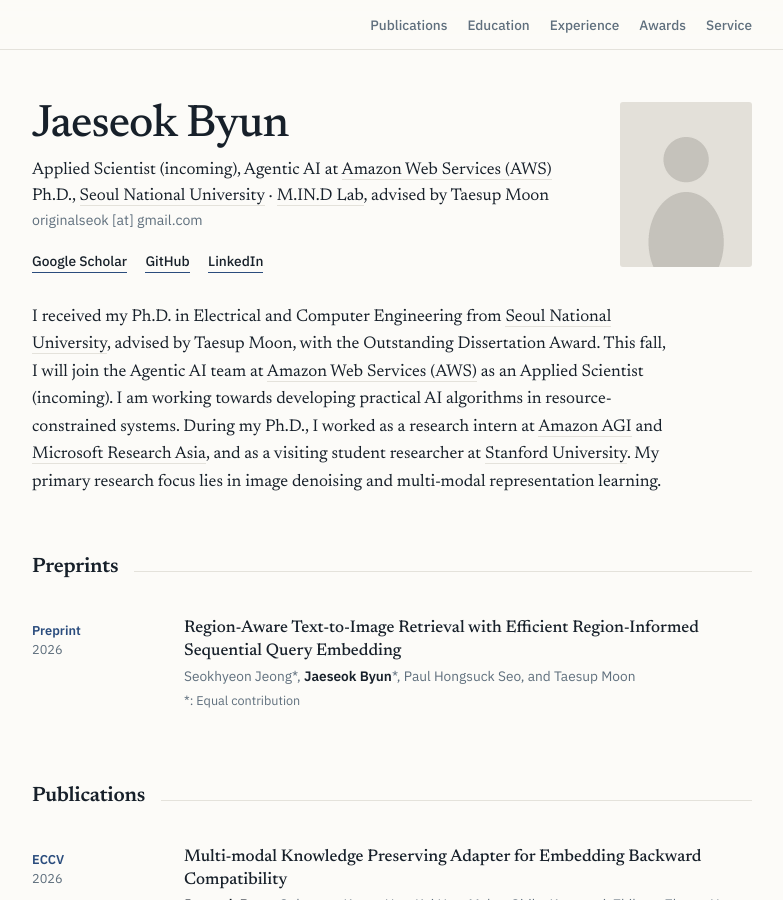
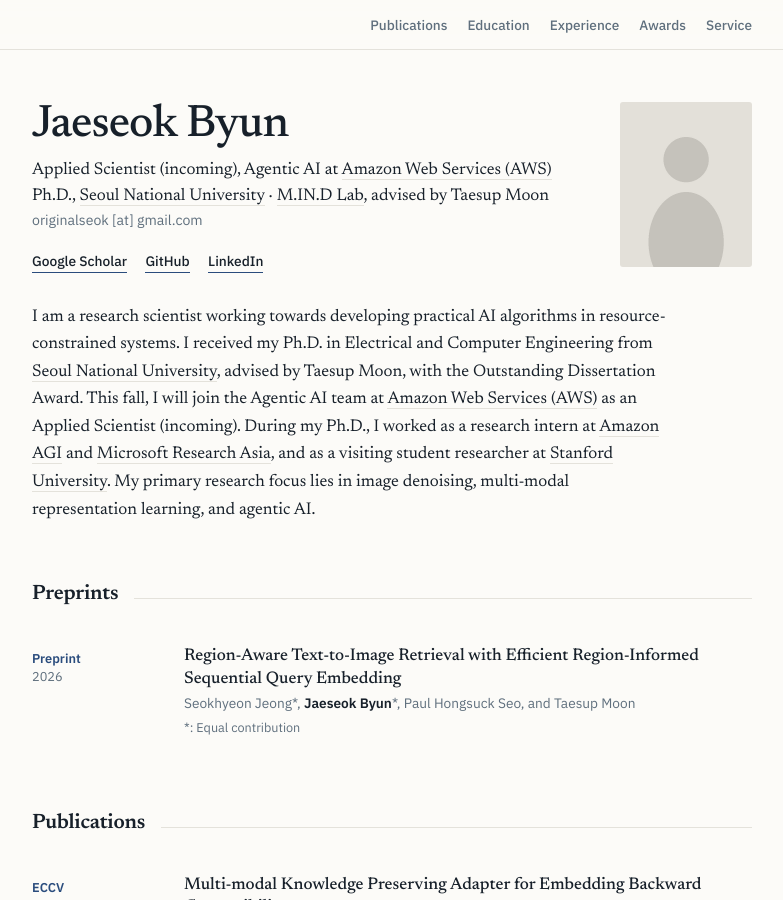
Before and after one commit to jaeseokbyun/jaeseokbyun.github.io, a Jekyll site: the page built from index.html, in a window 1280 px wide and 900 px high. Shown: the whole window, without its empty margins (248-1031 px from the left). Built offline with Jekyll 4.4.1, drawn with Linux system fonts in a browser that asks for light colours.

Commit message:
Lead bio with research scientist line, add agentic AI focus
Co-Authored-By: Claude Opus 5 (1M context) <noreply@anthropic.com>

```diff
--- a/_config.yml
+++ b/_config.yml
@@ -4,7 +4,7 @@ tagline: Incoming Applied Scientist at Amazon Web Services (AWS)
 description: >-
   Jaeseok Byun is an incoming applied scientist on the Agentic AI team at
   Amazon Web Services (AWS), with a Ph.D. from Seoul National University (M.IN.D Lab),
-  working on image denoising and multi-modal representation learning.
+  working on image denoising, multi-modal representation learning, and agentic AI.
 
 # GitHub Pages 주소. <username>.github.io 레포면 아래처럼,
 # 커스텀 도메인을 쓰면 https://your-domain.com 으로 바꾸세요.
--- a/_data/profile.yml
+++ b/_data/profile.yml
@@ -30,15 +30,15 @@ links:
   #   url: /assets/files/cv.pdf
 
 bio: >-
-  I received my Ph.D. in Electrical and Computer Engineering from
-  <a href="https://www.snu.ac.kr">Seoul National University</a>, advised by
-  Taesup Moon, with the Outstanding Dissertation Award. This fall, I will join
-  the Agentic AI team at <a href="https://aws.amazon.com">Amazon Web Services (AWS)</a>
-  as an Applied Scientist (incoming). I am working towards developing practical AI
-  algorithms in resource-constrained systems. During my Ph.D., I worked as a
+  I am a research scientist working towards developing practical AI
+  algorithms in resource-constrained systems. I received my Ph.D. in Electrical
+  and Computer Engineering from <a href="https://www.snu.ac.kr">Seoul National University</a>,
+  advised by Taesup Moon, with the Outstanding Dissertation Award. This fall, I
+  will join the Agentic AI team at <a href="https://aws.amazon.com">Amazon Web Services (AWS)</a>
+  as an Applied Scientist (incoming). During my Ph.D., I worked as a
   research intern at <a href="https://amazon.jobs/content/en/teams/agi">Amazon AGI</a>
   and <a href="https://www.microsoft.com/en-us/research/lab/microsoft-research-asia/">Microsoft Research Asia</a>,
   and as a visiting student researcher at
   <a href="https://web.stanford.edu/~tsachy/group.html">Stanford University</a>.
-  My primary research focus lies in image denoising and multi-modal
-  representation learning.
+  My primary research focus lies in image denoising, multi-modal
+  representation learning, and agentic AI.
```
